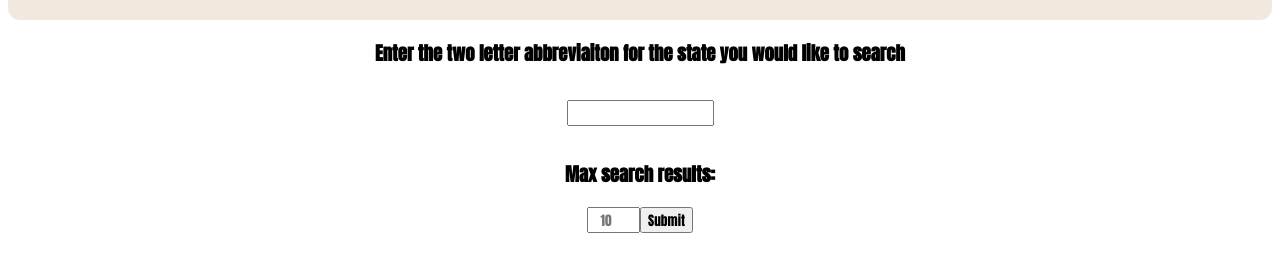
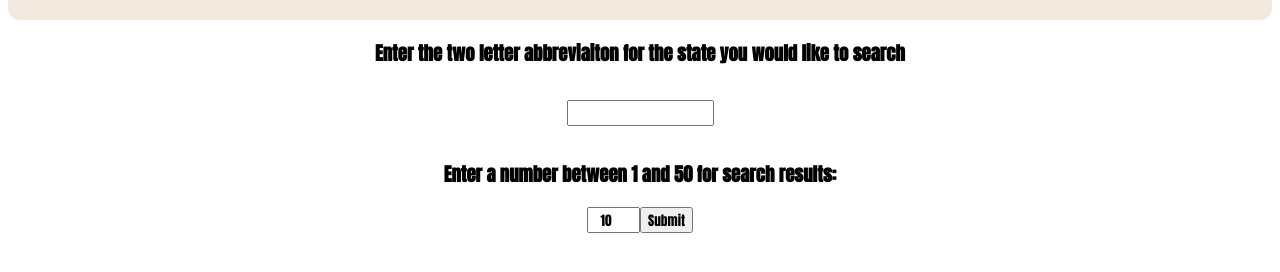
Before and after one commit to MatthewDWise/NPSSearch, a plain HTML site: page index.html in a window 1280 px wide. Shown: the part 120-392 px from the top of the page. Drawn offline with nearby package versions, Linux system fonts and the light colour scheme.

Commit message:
Update index.html

```diff
--- a/index.html
+++ b/index.html
@@ -16,7 +16,7 @@
 <form id = "js-form">
 <h3>Enter the two letter abbreviaiton for the state you would like to search</h3>
 <input type = "text" id ="state-choice" required><br>
-<h3>Max search results:</h3><input type="number" placeholder ="10" id="max-results" min = 1 max = 50 required><button type ="submit">Submit</button>
+<h3>Enter a number between 1 and 50 for search results:</h3><input type="number" placeholder ="10" id="max-results" min = 1 max = 50 value=10 ><button type ="submit">Submit</button>
 </form>
 </div>
 <section id = "resultsDisplay" class = "hidden">
```
